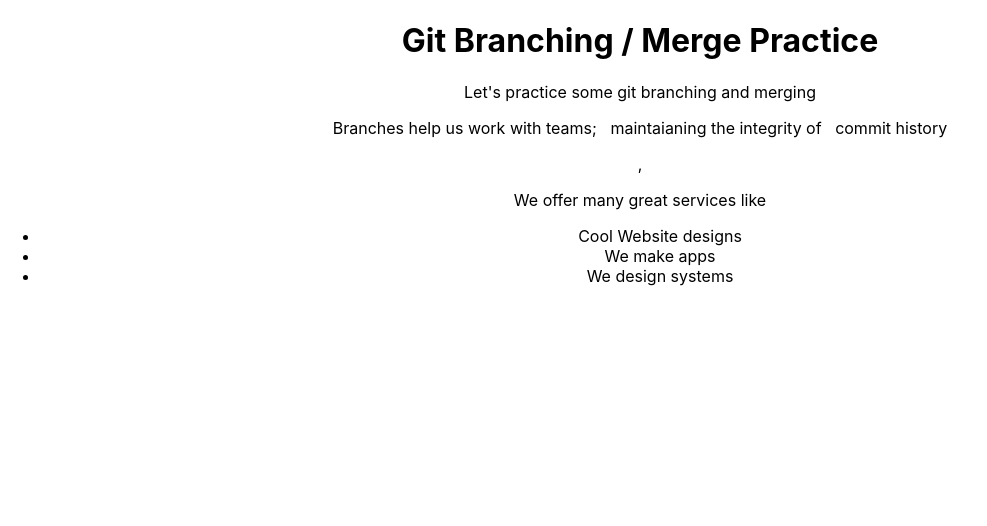
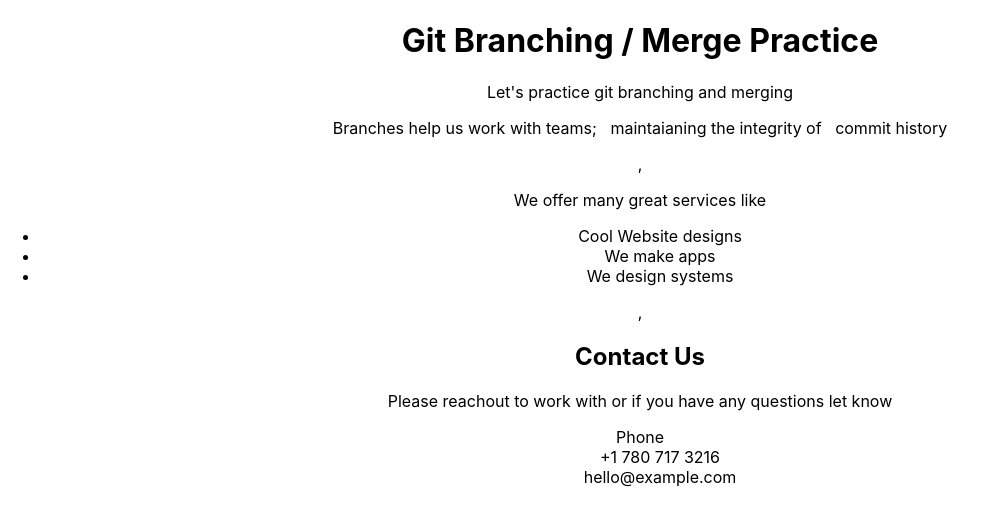
Before and after one commit to senaitesfazgi/react-git-practice, a React (Create React App) app: page / in a window 1280 px wide. Shown: the top 526 px of the page, without its empty margins (0-987 px from the left). Built offline with nearby package versions, Linux system fonts and the light colour scheme.

Commit message:
Added contact component

```diff
--- a/src/App.js
+++ b/src/App.js
@@ -1,6 +1,7 @@
 import React from 'react';
 import About from './components/About';
 import Services from './components/Services';
+import Contact from './components/Contact';
 
 import './App.css';
 
@@ -8,9 +9,10 @@ function App() {
   return (
     <div className="App">
       <h1>Git Branching / Merge Practice</h1>
-      <p>Let's practice some git branching and merging</p>
+      <p>Let's practice git branching and merging</p>
       <About/>,
-      <Services/>
+      <Services/>,
+      <Contact/>
     </div>
 
   );
--- /dev/null
+++ b/src/components/Contact.js
@@ -0,0 +1,23 @@
+import React from 'react';
+
+class Contact extends React.Component
+{
+    render()
+    {
+        return(
+            <>
+                <h2>Contact Us</h2>
+                <p>Please reachout to work with or if you have any
+                    questions let know
+                </p>
+                <dl>
+                    <dt>Phone</dt>
+                    <dd>+1 780 717 3216</dd>
+                    <dd>hello@example.com</dd>
+                </dl>
+            </>
+        )
+    }
+}
+
+export default Contact;
```
